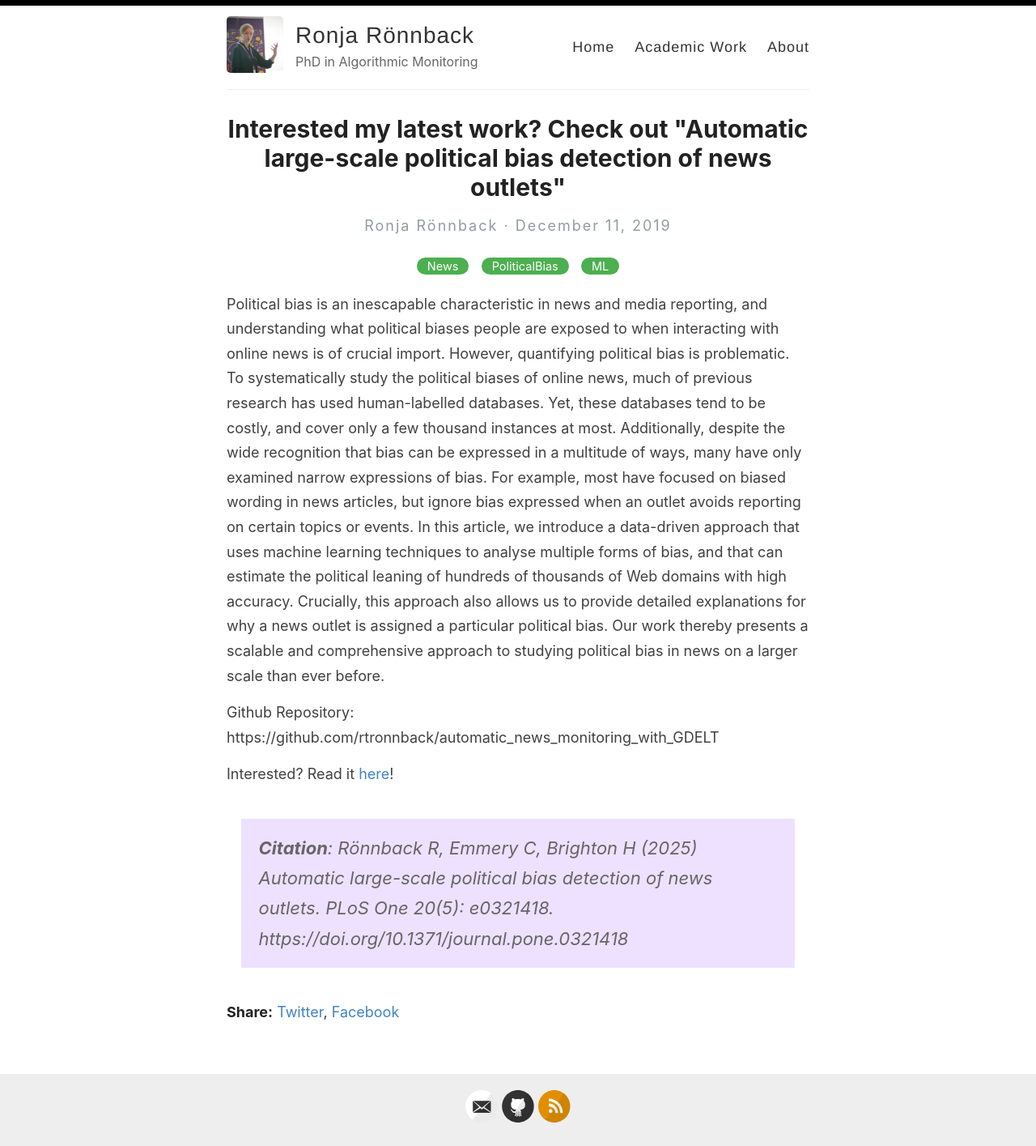
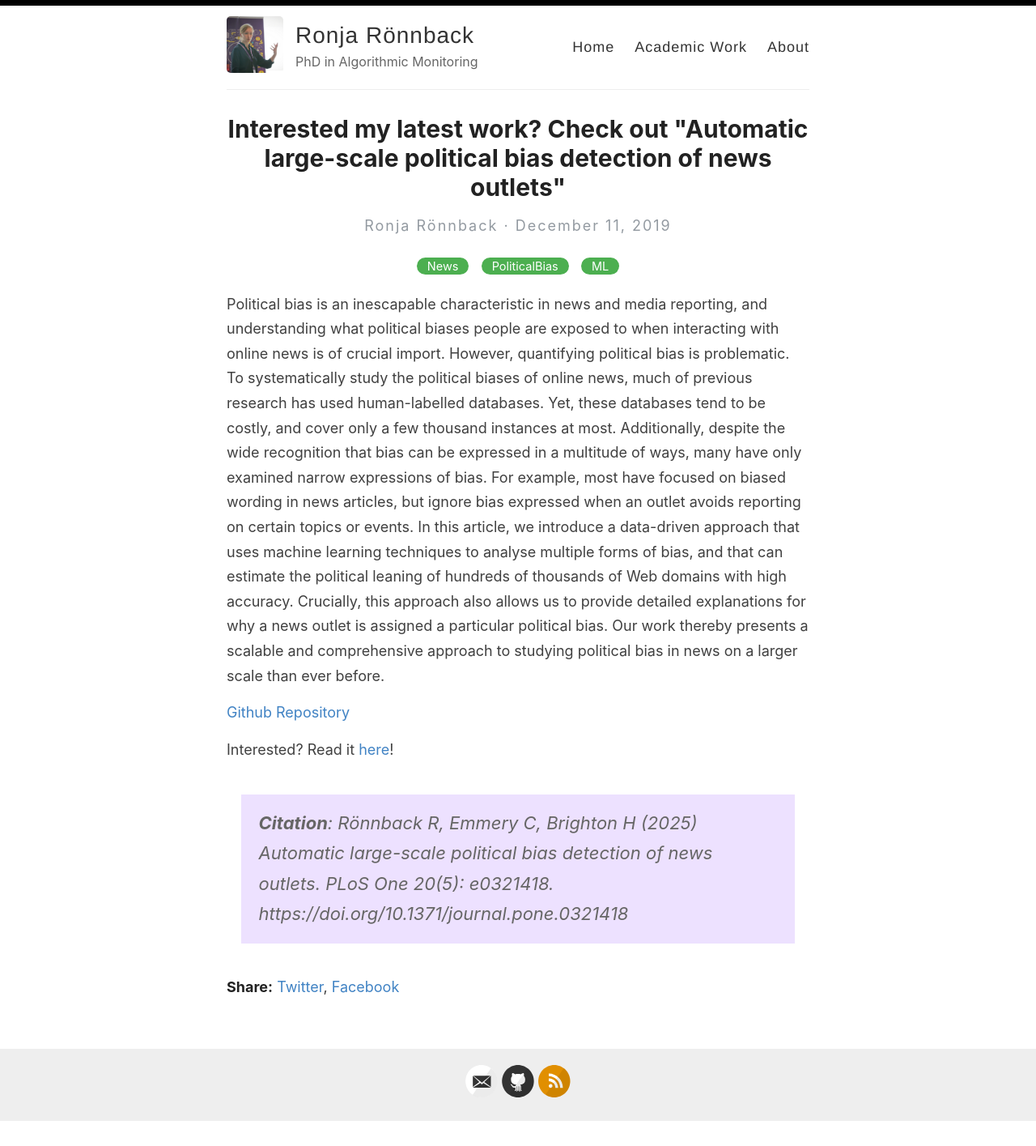
Before and after one commit to rtronnback/rtronnback.github.io, a Jekyll site: the page built from _posts/2019-12-11-pullquotes.md, in a window 1280 px wide. Shown: the whole page at 81% size. Built offline with Jekyll 4.4.1, drawn with Linux system fonts in a browser that asks for light colours; after the commit the page ends 1385 px from its top, so only the background shows below that.

Commit message:
Update 2019-12-11-pullquotes.md

```diff
--- a/_posts/2019-12-11-pullquotes.md
+++ b/_posts/2019-12-11-pullquotes.md
@@ -7,7 +7,7 @@ excerpt: Political bias is an inescapable characteristic in news and media. We i
 
 Political bias is an inescapable characteristic in news and media reporting, and understanding what political biases people are exposed to when interacting with online news is of crucial import. However, quantifying political bias is problematic. To systematically study the political biases of online news, much of previous research has used human-labelled databases. Yet, these databases tend to be costly, and cover only a few thousand instances at most. Additionally, despite the wide recognition that bias can be expressed in a multitude of ways, many have only examined narrow expressions of bias. For example, most have focused on biased wording in news articles, but ignore bias expressed when an outlet avoids reporting on certain topics or events. In this article, we introduce a data-driven approach that uses machine learning techniques to analyse multiple forms of bias, and that can estimate the political leaning of hundreds of thousands of Web domains with high accuracy. Crucially, this approach also allows us to provide detailed explanations for why a news outlet is assigned a particular political bias. Our work thereby presents a scalable and comprehensive approach to studying political bias in news on a larger scale than ever before.
 
-Github Repository: https://github.com/rtronnback/automatic_news_monitoring_with_GDELT
+[Github Repository](https://github.com/rtronnback/automatic_news_monitoring_with_GDELT)
 
 Interested? Read it [here](https://journals.plos.org/plosone/article?id=10.1371/journal.pone.0321418&?utm_id=plos111&utm_source=internal&utm_medium=email&utm_campaign=author)!
 
```
